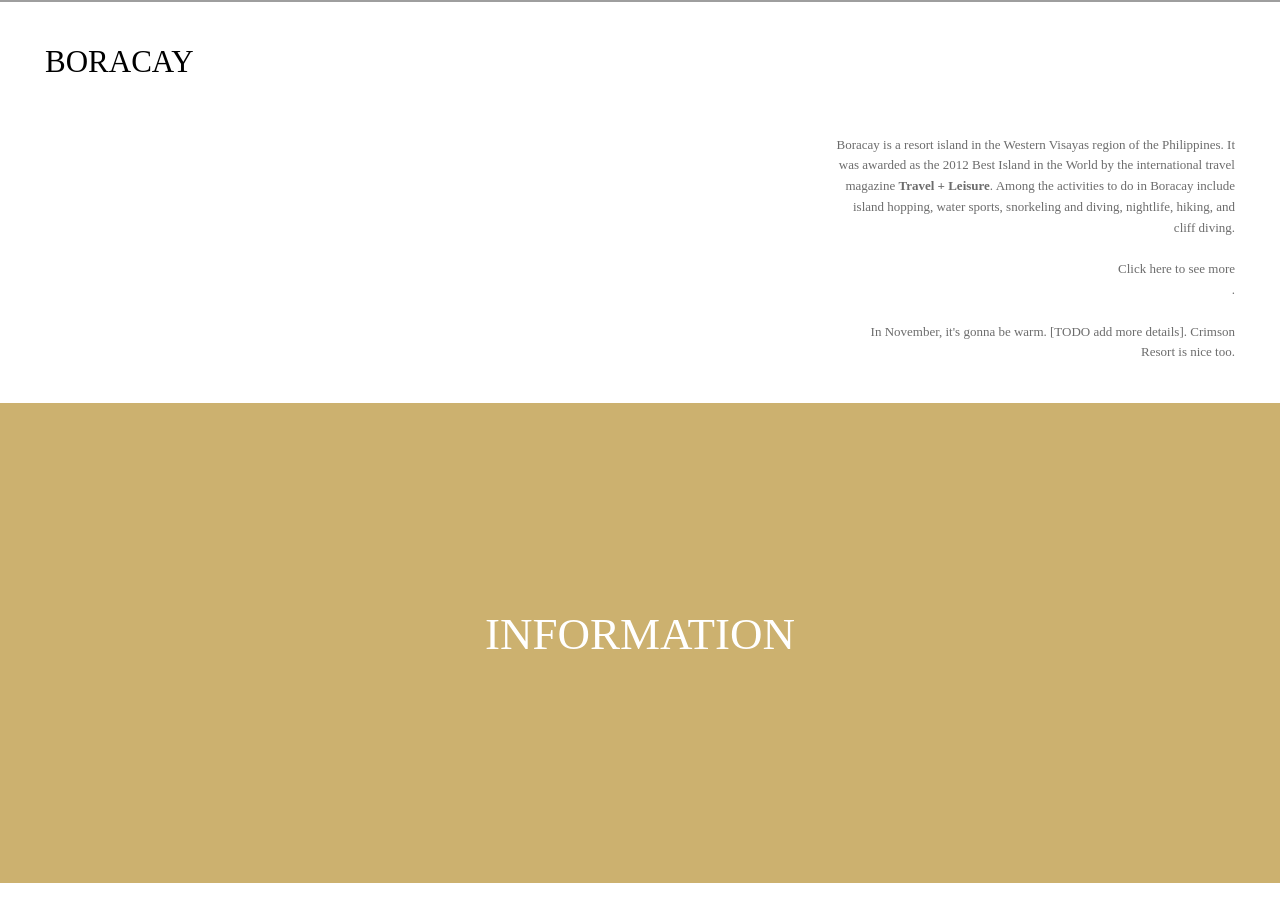
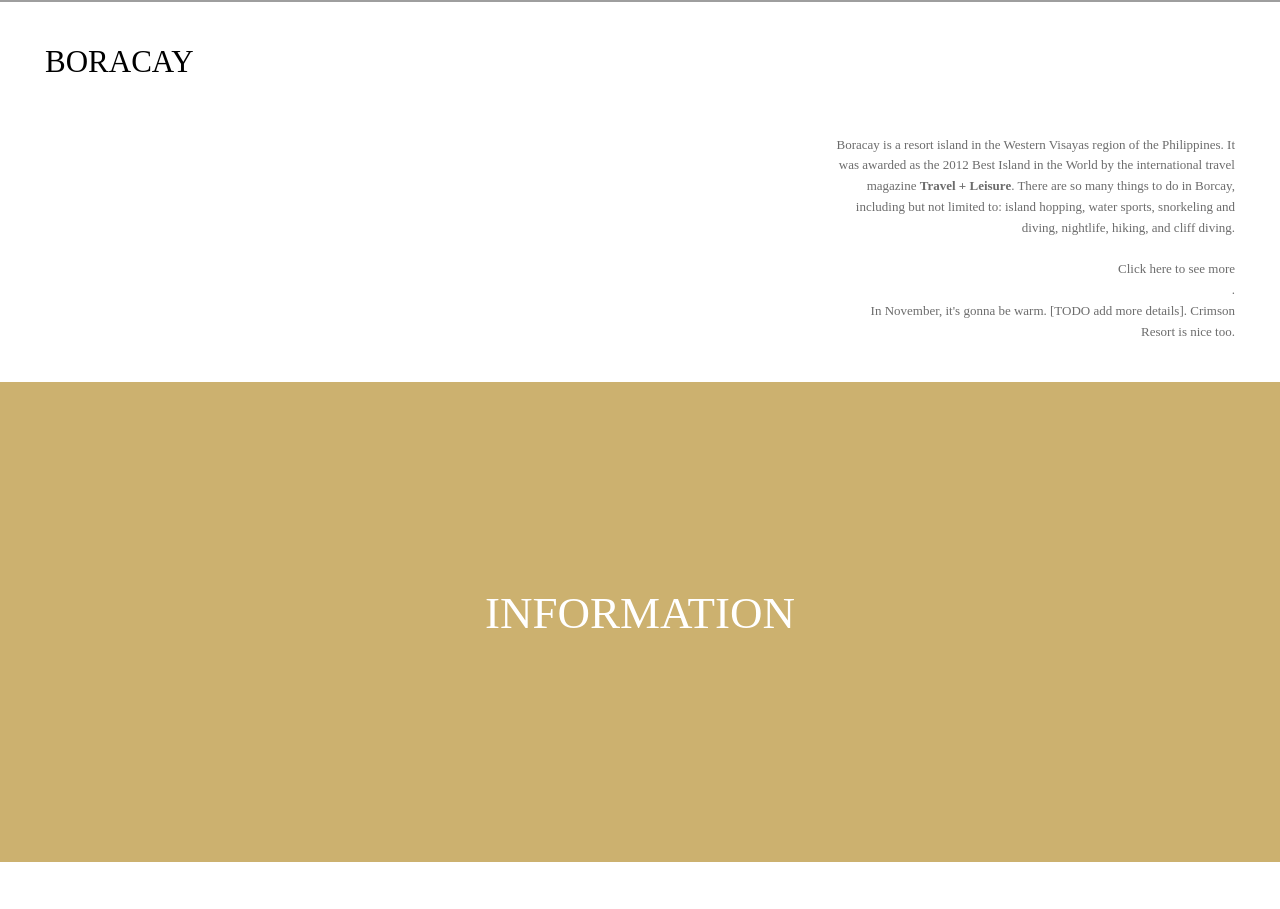
Before and after one commit to saagars/arisaagar, a React (Create React App) app in the folder arisaagar/: page / in a window 1280 px wide. Shown: the part 4400-5309 px from the top of the page. Built offline with nearby package versions, Linux system fonts and the light colour scheme; grey boxes are pictures that could not be loaded; a small style sheet from the web is missing.

Commit message:
Change some text

```diff
--- a/arisaagar/src/App.js
+++ b/arisaagar/src/App.js
@@ -172,11 +172,10 @@ function App() {
               <div className="subsection">
                 <h4>
                   Boracay is a resort island in the Western Visayas region of the Philippines. It was awarded as the 2012 Best Island in the World by the international travel magazine <b>Travel + Leisure</b>.
-                  Among the activities to do in Boracay include island hopping, water sports, snorkeling and diving, nightlife, hiking, and cliff diving.
+                  There are so many things to do in Borcay, including but not limited to: island hopping, water sports, snorkeling and diving, nightlife, hiking, and cliff diving.
                   <br />
                   <br />
                   <a href="https://guidetothephilippines.ph/articles/what-to-experience/boracay-tourist-spots" target="_blank" rel="nofollow">Click here to see more</a>.
-                  <br />
                   <br />
                   In November, it's gonna be warm. [TODO add more details]. Crimson Resort is nice too.
                 </h4>
```
